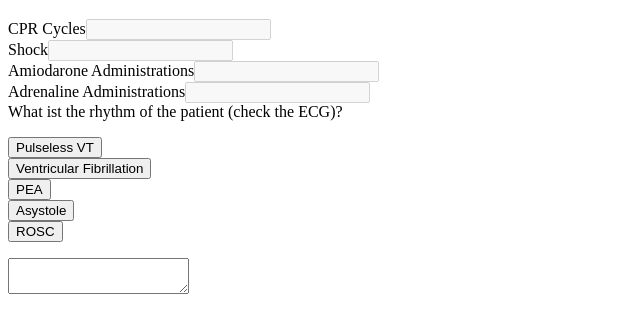
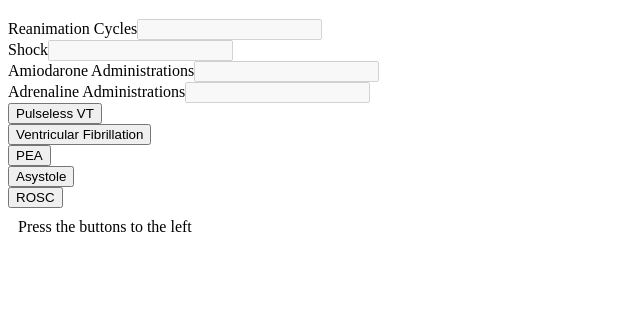
Before and after one commit to justForFun81/cardio_pulmonary_resuscitation, a plain HTML site: page index.html in a window 1280 px wide. Shown: the part 61-394 px from the top of the page, without its empty margins (0-640 px from the left). Drawn offline with Linux system fonts and the light colour scheme.

Commit message:
Update index.html

```diff
--- a/index.html
+++ b/index.html
@@ -7,25 +7,30 @@
 <body>
 	<div id="wrapper">
 		<h1>CPR</h1>
-		<div id="left">
-			<span>CPR Cycles</span><input type="text" disabled="" /><br />
+       <div id="clock">
+          <div id="x"></div>
+          <div id="y"></div>
+          <div id="z"></div>
+        </div>
+		<div id='status' class="left">
+			<span>Reanimation Cycles</span><input type="text" disabled="" /><br />
 			<span>Shock</span><input type="text" disabled /><br />
-			<span>Amiodarone Administrations</span><input type="text" disabled /><br />
-			<span>Adrenaline Administrations</span><input type="text" disabled /><br />
+			<span>Amiodarone Administrations</span><input type="text" id='amioA' disabled /><br />
+			<span>Adrenaline Administrations</span><input type="text" id='adreA' disabled /><br />
 		</div>
 
-
-		<div id="left">
-          What ist the rhythm of the patient (check the ECG)?
-        <p>
-		<button id="vt">Pulseless VT</button><br />
+		<div id='rhythmStates' class="left">
+			<button id="vt">Pulseless VT</button><br />
 			<button id="vf">Ventricular Fibrillation</button><br />
 			<button id="pea">PEA</button><br />
 			<button id="asys">Asystole</button><br />
 			<button id="rosc">ROSC</button>
 		</div>
-		<div id="left">
-			<textarea id="info"></textarea>
+
+		<div class="left">
+			<div id="info">
+              <p style="margin-left:10px;margin-top:10px">Press the buttons to the left</p>
+			</div>
 		</div>
 		<div class="clear"></div>
 	</div>
```
